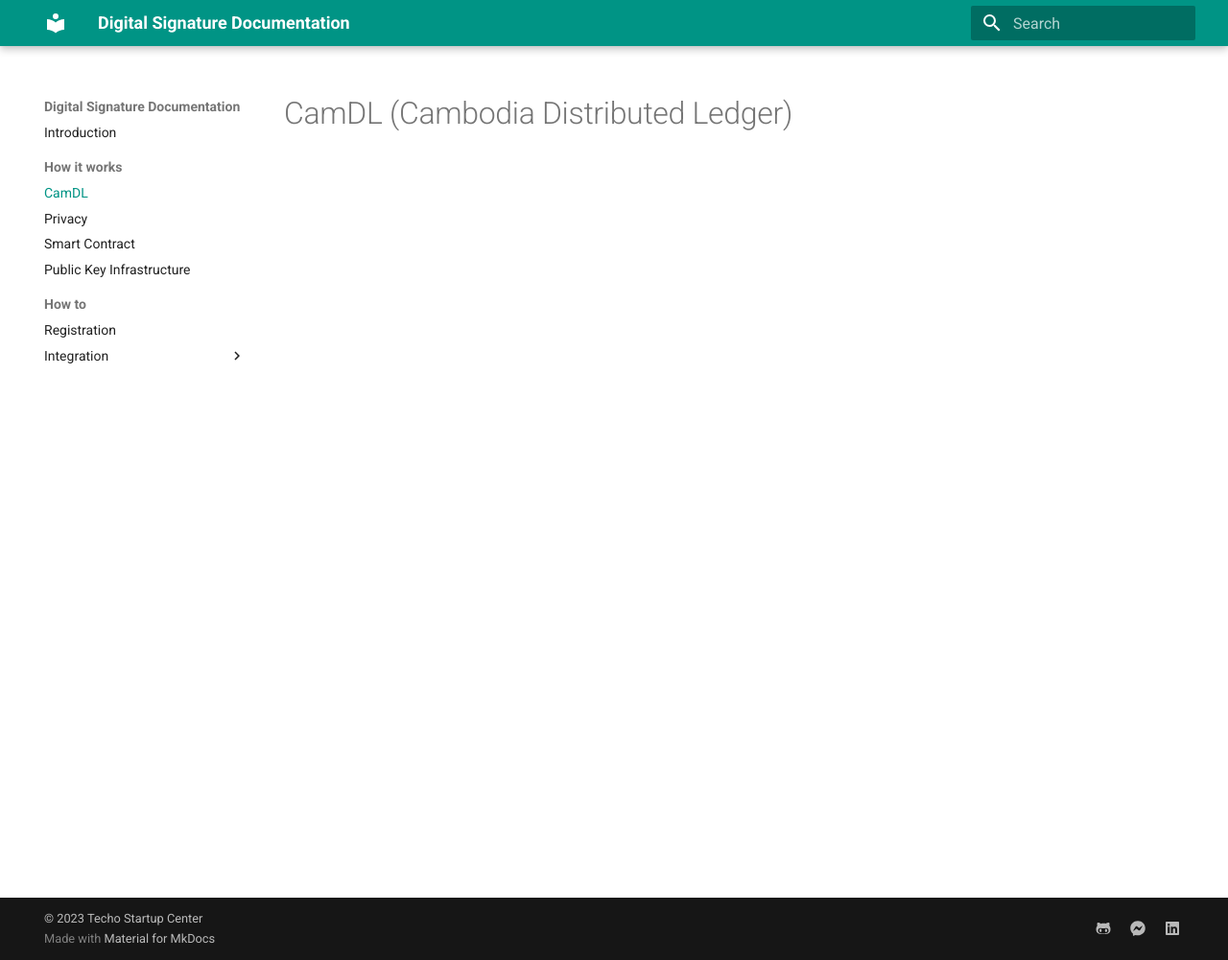
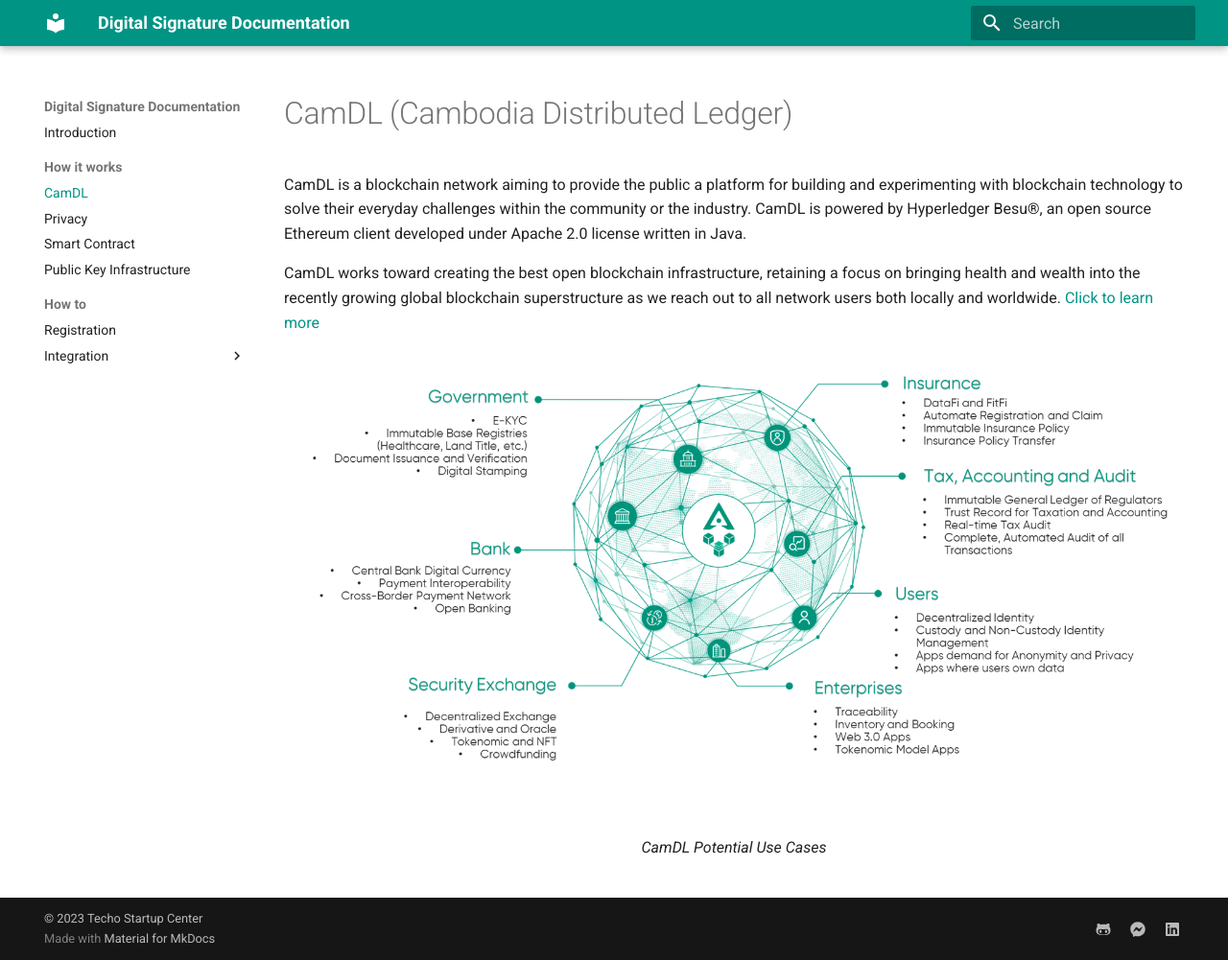
Before and after one commit to Techo-Startup-Center/CamDX-Digital-Signature-Integration, an MkDocs documentation site: the page built from documentation/docs/camdl.md, in a window 1280 px wide and 1001 px high. Shown: the whole window at 96% size. Built offline with MkDocs 1.6.1 and Material for MkDocs 9.7.7, drawn with Linux system fonts in a browser that asks for light colours.

Commit message:
camdl finished

```diff
--- a/documentation/docs/camdl.md
+++ b/documentation/docs/camdl.md
@@ -1 +1,15 @@
 # CamDL (Cambodia Distributed Ledger)
+
+CamDL is a blockchain network aiming to provide the public a platform for building
+and experimenting with blockchain technology to solve their everyday challenges
+within the community or the industry. CamDL is powered by Hyperledger Besu®, an
+open source Ethereum client developed under Apache 2.0 license written in Java.
+
+CamDL works toward creating the best open blockchain infrastructure, retaining a
+focus on bringing health and wealth into the recently growing global blockchain
+superstructure as we reach out to all network users both locally and worldwide. [Click to learn more](https://camdl.gov.kh)
+
+<figure markdown>
+  ![Image title](img/camdl_usecases.png)
+  <figcaption>CamDL Potential Use Cases</figcaption>
+</figure>
```
Also changed, not shown: documentation/docs/img/camdl_usecases.png (added).
